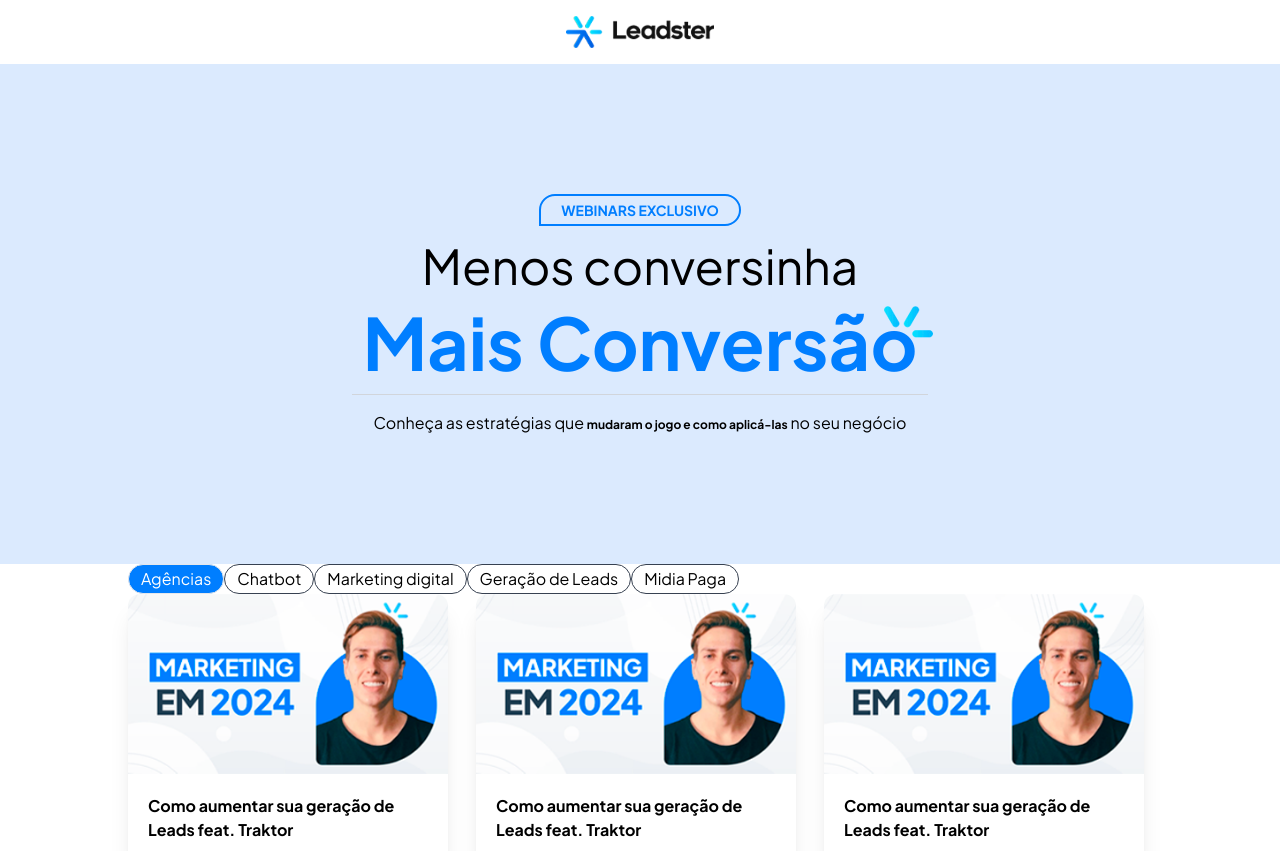
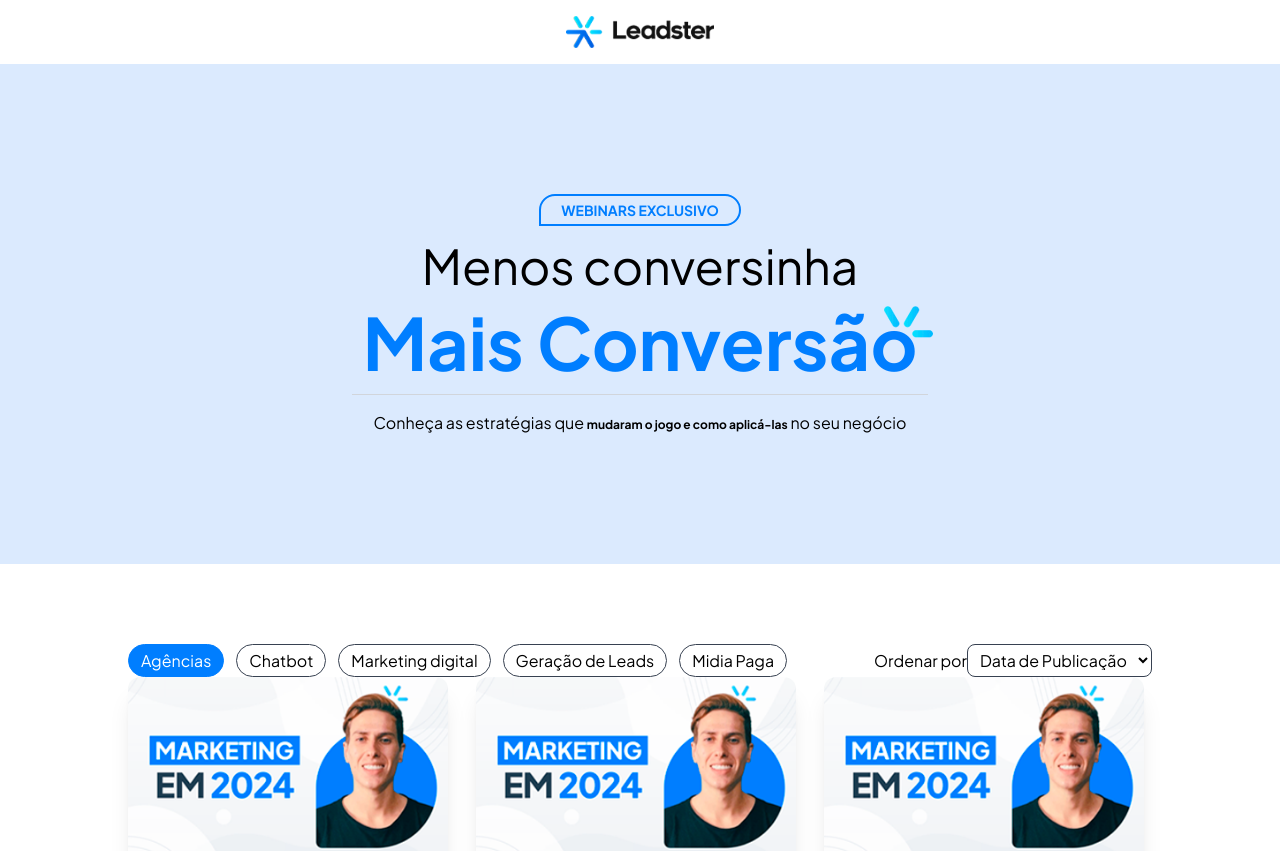
Before and after one commit to vitorLostadaC/leadster-test, a Next.js app: page / in a window 1280 px wide. Shown: the top 851 px of the page. Built offline with nearby package versions, Linux system fonts and the light colour scheme.

Commit message:
feature: add category filter

```diff
--- a/src/app/components/VideosSection/VideosSection.tsx
+++ b/src/app/components/VideosSection/VideosSection.tsx
@@ -1,6 +1,6 @@
 "use client"
 
-import { VideoSchema } from "@/schemas/video.schema"
+import { VideoSchema } from "@/schemas/Video.schema"
 import videosJSON from "./data/videos.json"
 import { CardVideo } from "./components/CardVideo/CardVideo"
 import { Pagination } from "@/components/Pagination/Pagination"
@@ -31,15 +31,47 @@
   }
 ]
 
+const enum OrderValues {
+  Date = "date",
+  Alphabetical = "alphabetical"
+}
+
+interface VideoParamsSchema {
+  currentPage: number
+  currentCategory: string
+  currentOrder: OrderValues
+}
+
 export const VideosSection = () => {
-  const [videoParams, setVideoParams] = useState({
+  const [videoParams, setVideoParams] = useState<VideoParamsSchema>({
     currentPage: 1,
-    currentCategory: categoryOptionsFilter[0].id
+    currentCategory: categoryOptionsFilter[0].id,
+    currentOrder: OrderValues.Date
   })
+
+  const handleOrder = (a: VideoSchema, b: VideoSchema): number => {
+    switch (videoParams.currentOrder) {
+      case OrderValues.Date:
+        const dateA = new Date(a.createdAt)
+        const dateB = new Date(b.createdAt)
+
+        if (dateA < dateB) {
+          return -1
+        } else if (dateA > dateB) {
+          return 1
+        } else {
+          return 0
+        }
+      case OrderValues.Alphabetical:
+        return a.title.localeCompare(b.title)
+    }
+  }
 
   const videosFiltred: VideoSchema[] = videosJSON.filter(
     (video) => video.category === videoParams.currentCategory
   )
+
+  const videosSorted: VideoSchema[] = videosFiltred.sort(handleOrder)
 
   /**
    * first page
@@ -51,24 +83,45 @@
     QUANTITY_ITEMS_PER_PAGE * videoParams.currentPage - QUANTITY_ITEMS_PER_PAGE
   const endGetItems = QUANTITY_ITEMS_PER_PAGE * videoParams.currentPage
 
-  const videos = videosFiltred.slice(initialGetItems, endGetItems)
-
-  console.log(videosFiltred.length)
+  const videos = videosSorted.slice(initialGetItems, endGetItems)
 
   return (
-    <section className="mx-auto max-w-5xl">
-      <div className="flex">
+    <section className="mx-auto max-w-5xl py-20">
+      <div className="flex justify-between">
+        <div className="flex gap-3">
           {categoryOptionsFilter.map(({ id, name }) => (
             <Chip
               key={id}
               id={id}
               name={name}
               onClick={(categoryId) =>
-              setVideoParams({ currentPage: 1, currentCategory: categoryId })
+                setVideoParams({
+                  ...videoParams,
+                  currentPage: 1,
+                  currentCategory: categoryId
+                })
               }
               selected={videoParams.currentCategory === id}
             />
           ))}
+        </div>
+        <div>
+          <label htmlFor="order">Ordenar por</label>
+          <select
+            id="order"
+            className="rounded-lg border-[1px] border-solid border-gray-700 bg-transparent px-2 py-1 outline-none"
+            value={videoParams.currentOrder}
+            onChange={(e) =>
+              setVideoParams({
+                ...videoParams,
+                currentOrder: e.target.value as OrderValues
+              })
+            }
+          >
+            <option value={OrderValues.Date}>Data de Publicação</option>
+            <option value={OrderValues.Alphabetical}>Ordem Alfabética</option>
+          </select>
+        </div>
       </div>
 
       <div className="grid min-h-[850px] max-w-5xl grid-cols-3 gap-5">
@@ -81,7 +134,7 @@
           onPageChange={(page) =>
             setVideoParams({ ...videoParams, currentPage: page })
           }
-          totalItems={videosFiltred.length}
+          totalItems={videosSorted.length}
           currentPage={videoParams.currentPage}
           quantityItemsPerPage={QUANTITY_ITEMS_PER_PAGE}
         />
@@ -102,8 +155,8 @@
     <button
       className={`rounded-full border-[1px] border-solid px-3 py-[2px]  ${
         selected
-          ? "bg-primary-400 text-white"
-          : "hover:border-primary-400z border-gray-700 hover:text-primary-400"
+          ? "border-primary-400 bg-primary-400 text-white"
+          : "border-gray-700 hover:border-primary-400 hover:text-primary-400"
       }`}
       onClick={() => onClick(id)}
     >
--- a/src/app/components/VideosSection/data/videos.json
+++ b/src/app/components/VideosSection/data/videos.json
@@ -1,6 +1,7 @@
 [
   {
     "id": "1",
+    "createdAt": "2023-06-26T11:05:54.623Z",
     "category": "agency",
     "title": "Como aumentar sua geração de Leads feat. Traktor",
     "thumbnail": "fakelink.com",
@@ -14,6 +15,7 @@
   },
   {
     "id": "2",
+    "createdAt": "2023-06-25T11:05:54.623Z",
     "category": "chatbot",
     "title": "Como aumentar sua geração de Leads feat. Traktor",
     "thumbnail": "fakelink.com",
@@ -28,6 +30,7 @@
   },
   {
     "id": "3",
+    "createdAt": "2023-06-24T11:05:54.623Z",
     "category": "agency",
     "title": "Como aumentar sua geração de Leads feat. Traktor",
     "thumbnail": "fakelink.com",
@@ -42,6 +45,7 @@
   },
   {
     "id": "4",
+    "createdAt": "2023-06-23T11:05:54.623Z",
     "category": "agency",
     "title": "Como aumentar sua geração de Leads feat. Traktor",
     "thumbnail": "fakelink.com",
@@ -55,6 +59,7 @@
   },
   {
     "id": "5",
+    "createdAt": "2023-06-22T11:05:54.623Z",
     "category": "chatbot",
     "title": "Como aumentar sua geração de Leads feat. Traktor",
     "thumbnail": "fakelink.com",
@@ -68,6 +73,7 @@
   },
   {
     "id": "6",
+    "createdAt": "2023-06-21T11:05:54.623Z",
     "category": "digital_marketing",
     "title": "Como aumentar sua geração de Leads feat. Traktor",
     "thumbnail": "fakelink.com",
@@ -82,6 +88,7 @@
   },
   {
     "id": "7",
+    "createdAt": "2023-06-20T11:05:54.623Z",
     "category": "digital_marketing",
     "title": "Como aumentar sua geração de Leads feat. Traktor",
     "thumbnail": "fakelink.com",
@@ -96,6 +103,7 @@
   },
   {
     "id": "8",
+    "createdAt": "2023-06-19T11:05:54.623Z",
     "category": "lead_generation",
     "title": "Como aumentar sua geração de Leads feat. Traktor",
     "thumbnail": "fakelink.com",
@@ -109,6 +117,7 @@
   },
   {
     "id": "9",
+    "createdAt": "2023-06-18T11:05:54.623Z",
     "category": "lead_generation",
     "title": "Como aumentar sua geração de Leads feat. Traktor",
     "thumbnail": "fakelink.com",
@@ -122,6 +131,7 @@
   },
   {
     "id": "10",
+    "createdAt": "2023-06-17T11:05:54.623Z",
     "category": "agency",
     "title": "Como aumentar sua geração de Leads feat. Traktor",
     "thumbnail": "fakelink.com",
@@ -136,6 +146,7 @@
   },
   {
     "id": "11",
+    "createdAt": "2023-06-16T11:05:54.623Z",
     "category": "agency",
     "title": "Como aumentar sua geração de Leads feat. Traktor",
     "thumbnail": "fakelink.com",
@@ -150,6 +161,7 @@
   },
   {
     "id": "12",
+    "createdAt": "2023-06-15T11:05:54.623Z",
     "category": "agency",
     "title": "Como aumentar sua geração de Leads feat. Traktor",
     "thumbnail": "fakelink.com",
@@ -163,6 +175,7 @@
   },
   {
     "id": "13",
+    "createdAt": "2023-06-14T11:05:54.623Z",
     "category": "agency",
     "title": "Como aumentar sua geração de Leads feat. Traktor",
     "thumbnail": "fakelink.com",
@@ -176,6 +189,7 @@
   },
   {
     "id": "14",
+    "createdAt": "2023-06-13T11:05:54.623Z",
     "category": "agency",
     "title": "Como aumentar sua geração de Leads feat. Traktor",
     "thumbnail": "fakelink.com",
@@ -190,6 +204,7 @@
   },
   {
     "id": "15",
+    "createdAt": "2023-06-12T11:05:54.623Z",
     "category": "agency",
     "title": "Como aumentar sua geração de Leads feat. Traktor",
     "thumbnail": "fakelink.com",
@@ -203,6 +218,7 @@
   },
   {
     "id": "16",
+    "createdAt": "2023-06-11T11:05:54.623Z",
     "category": "paid_media",
     "title": "Como aumentar sua geração de Leads feat. Traktor",
     "thumbnail": "fakelink.com",
@@ -216,8 +232,9 @@
   },
   {
     "id": "17",
+    "createdAt": "2023-06-10T11:05:54.623Z",
     "category": "paid_media",
-    "title": "Como aumentar sua geração de Leads feat. Traktor",
+    "title": "AComo aumentar sua geração de Leads feat. Traktor",
     "thumbnail": "fakelink.com",
     "url": "https://www.youtube.com/watch?v=0hvoYuFulb0&t=4s&ab_channel=VitorCunhaCode",
     "description": "Lorem ipsum dolor sit amet, consectetur adipiscing elit. Donec elementum sit amet dui ut dapibus. Nunc at euismod augue. Curabitur sit amet eros quis nunc aliquam mattis. Vivamus sed risus vel nisl dignissim venenatis a et eros. Proin eget nisl quis magna dictum pellentesque in vel ligula. Etiam maximus maximus nisl at pretium. Proin volutpat elit et enim cursus, a convallis purus hendrerit. Vestibulum elementum blandit consectetur.",
@@ -230,8 +247,9 @@
   },
   {
     "id": "18",
+    "createdAt": "2023-06-09T11:05:54.623Z",
     "category": "paid_media",
-    "title": "Como aumentar sua geração de Leads feat. Traktor",
+    "title": "Como aumentar sua geração de Leads feat. Traktor menor data",
     "thumbnail": "fakelink.com",
     "url": "https://www.youtube.com/watch?v=0hvoYuFulb0&t=4s&ab_channel=VitorCunhaCode",
     "description": "Lorem ipsum dolor sit amet, consectetur adipiscing elit. Donec elementum sit amet dui ut dapibus. Nunc at euismod augue. Curabitur sit amet eros quis nunc aliquam mattis. Vivamus sed risus vel nisl dignissim venenatis a et eros. Proin eget nisl quis magna dictum pellentesque in vel ligula. Etiam maximus maximus nisl at pretium. Proin volutpat elit et enim cursus, a convallis purus hendrerit. Vestibulum elementum blandit consectetur.",
@@ -244,6 +262,7 @@
   },
   {
     "id": "19",
+    "createdAt": "2023-06-26T11:05:54.623Z",
     "category": "agency",
     "title": "Como aumentar sua geração de Leads feat. Traktor",
     "thumbnail": "fakelink.com",
@@ -257,6 +276,7 @@
   },
   {
     "id": "20",
+    "createdAt": "2023-06-26T11:05:54.623Z",
     "category": "agency",
     "title": "Como aumentar sua geração de Leads feat. Traktor",
     "thumbnail": "fakelink.com",
@@ -270,6 +290,7 @@
   },
   {
     "id": "21",
+    "createdAt": "2023-06-26T11:05:54.623Z",
     "category": "agency",
     "title": "Como aumentar sua geração de Leads feat. Traktor",
     "thumbnail": "fakelink.com",
@@ -284,6 +305,7 @@
   },
   {
     "id": "22",
+    "createdAt": "2023-06-26T11:05:54.623Z",
     "category": "agency",
     "title": "Como aumentar sua geração de Leads feat. Traktor",
     "thumbnail": "fakelink.com",
--- a/src/schemas/video.schema.ts
+++ b/src/schemas/Video.schema.ts
@@ -2,6 +2,7 @@
   id: string
   title: string
   url: string
+  createdAt: string
   description: string
   thumbnail: string
   category: string
```
Lines whose indentation alone changed are shown as unchanged.
